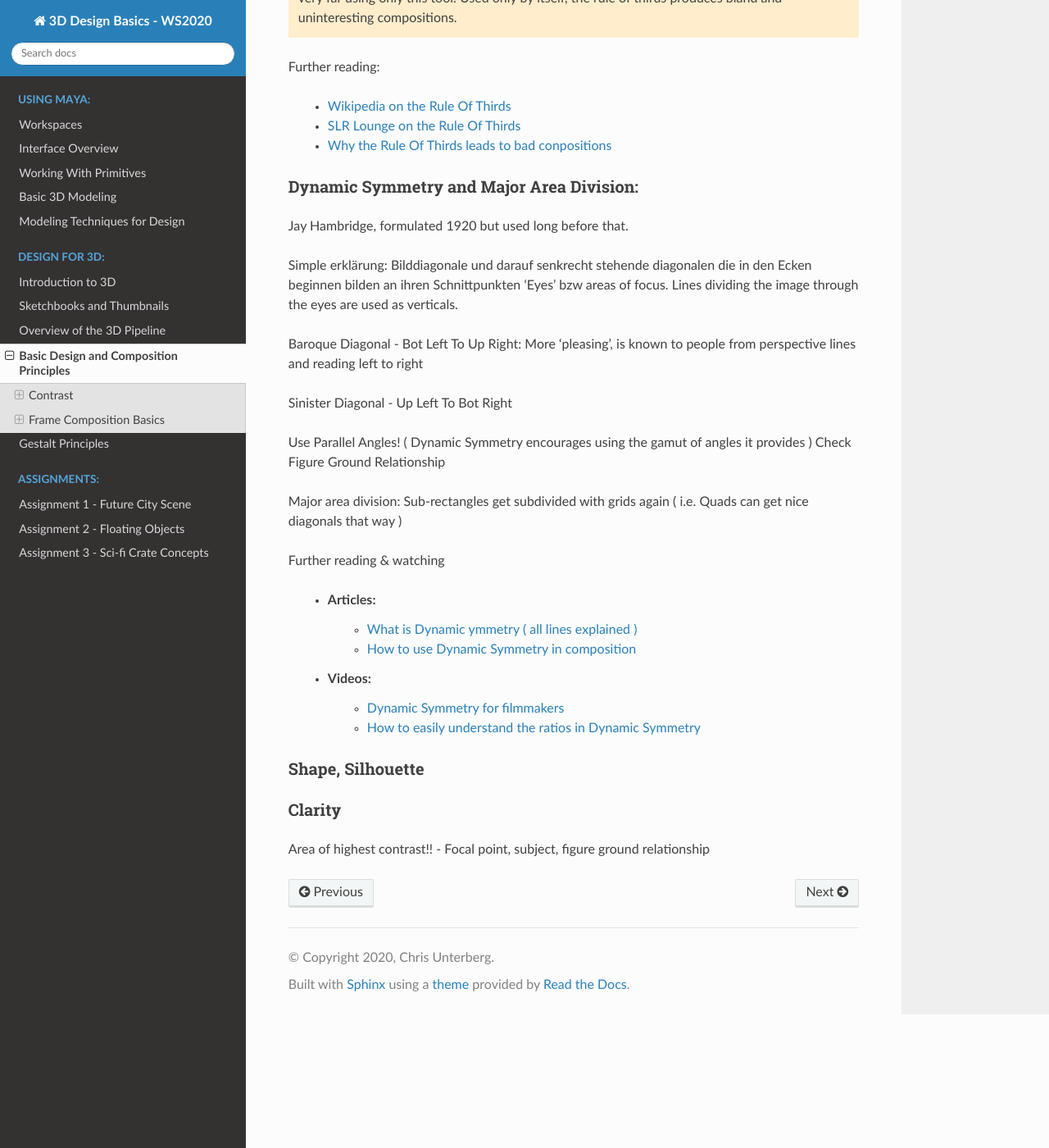
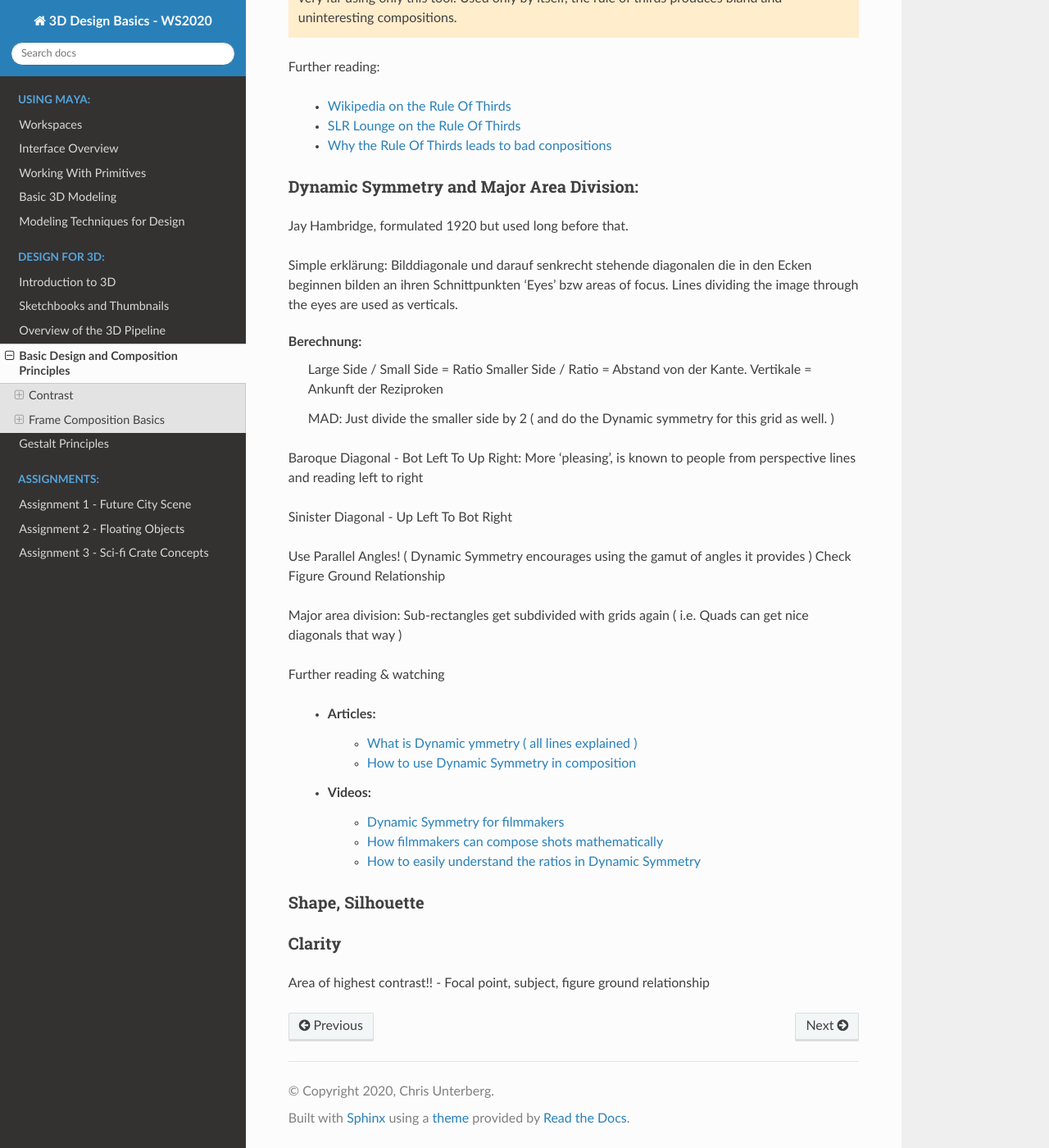
Before and after one commit to tetsuoanimation/beginner3dmaya2020, a Sphinx documentation site: the page built from documentation/Design/L3_DesignPrinicplesPrimer.rst, in a window 1280 px wide and 1400 px high, scrolled down 2957 px. Shown: the whole window at 82% size. Built offline with Sphinx 7.4.7 and the Read the Docs theme 2.0.0, drawn with Linux system fonts in a browser that asks for light colours.

Commit message:
adds dynamic symmetry math, adss video link

```diff
--- a/documentation/Design/L3_DesignPrinicplesPrimer.rst
+++ b/documentation/Design/L3_DesignPrinicplesPrimer.rst
@@ -133,6 +133,13 @@ Simple erklärung: Bilddiagonale und darauf senkrecht stehende diagonalen die in
 ihren Schnittpunkten 'Eyes' bzw areas of focus.
 Lines dividing the image through the eyes are used as verticals.
 
+Berechnung:
+    Large Side / Small Side = Ratio
+    Smaller Side / Ratio = Abstand von der Kante. Vertikale = Ankunft der Reziproken
+
+    MAD: Just divide the smaller side by 2
+    ( and do the Dynamic symmetry for this grid as well. )
+
 Baroque Diagonal - Bot Left To Up Right: More 'pleasing', is known to people from perspective lines and reading
 left to right
 
@@ -150,6 +157,7 @@ Further reading & watching
         * `How to use Dynamic Symmetry in composition <https://photographycourse.net/dynamic-symmetry/>`_
     * Videos:
         * `Dynamic Symmetry for filmmakers <https://www.youtube.com/watch?v=3pLKYt91qOw>`_
+        * `How filmmakers can compose shots mathematically <https://youtu.be/3pLKYt91qOw>`_
         * `How to easily understand the ratios in Dynamic Symmetry <https://www.youtube.com/watch?v=dhpgzQ-iyss&t=99s>`_
 
 .. _shapeAndSilhouette:
```
